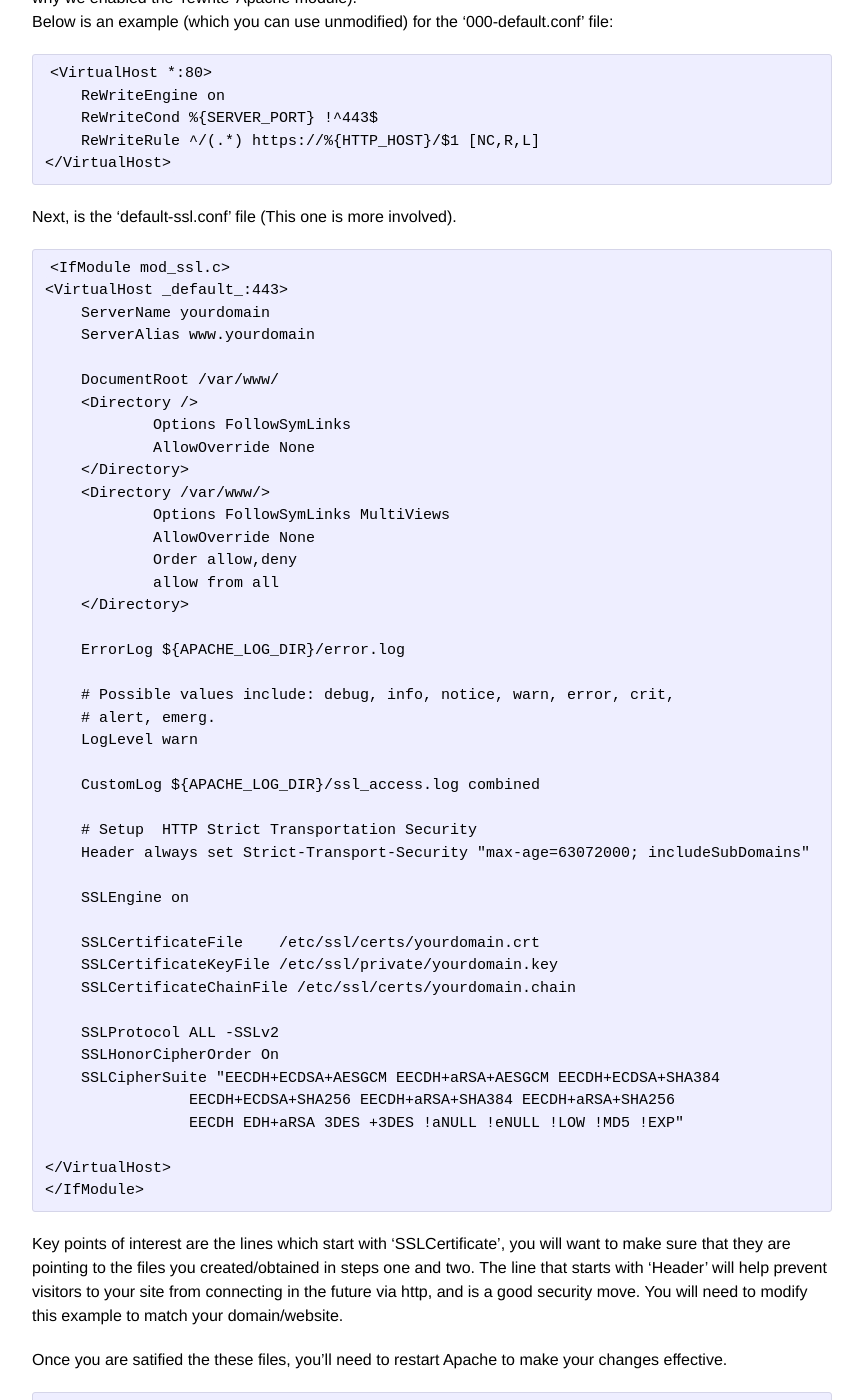
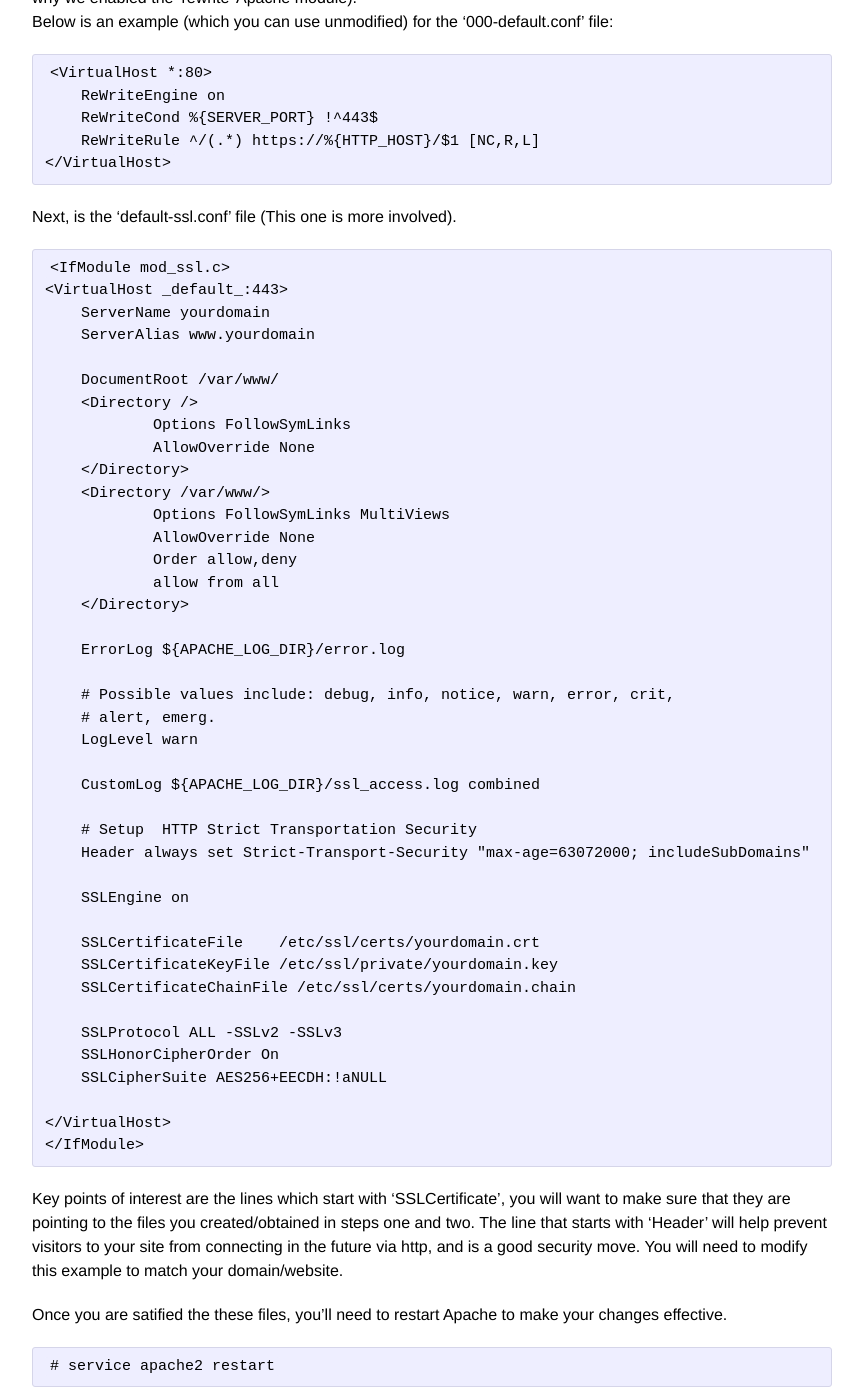
Before and after one commit to cdhop/cryptopartyutah, a Jekyll site: the page built from _posts/2014-06-05-add-ssl-to-your-site.md, in a window 1280 px wide and 1400 px high, scrolled down 2902 px. Shown: the whole window, without its empty margins (208-1071 px from the left). Built offline with Jekyll 4.4.1, drawn with Linux system fonts in a browser that asks for light colours.

Commit message:
Fixed updated SSL configuration example

```diff
--- a/_posts/2014-06-05-add-ssl-to-your-site.md
+++ b/_posts/2014-06-05-add-ssl-to-your-site.md
@@ -144,11 +144,9 @@ Next, is the 'default-ssl.conf' file (This one is more involved).
         SSLCertificateKeyFile /etc/ssl/private/yourdomain.key
         SSLCertificateChainFile /etc/ssl/certs/yourdomain.chain
 
-	    SSLProtocol ALL -SSLv2
+	    SSLProtocol ALL -SSLv2 -SSLv3
 	    SSLHonorCipherOrder On
-	    SSLCipherSuite "EECDH+ECDSA+AESGCM EECDH+aRSA+AESGCM EECDH+ECDSA+SHA384
-	 		EECDH+ECDSA+SHA256 EECDH+aRSA+SHA384 EECDH+aRSA+SHA256
-	    		EECDH EDH+aRSA 3DES +3DES !aNULL !eNULL !LOW !MD5 !EXP"
+	    SSLCipherSuite AES256+EECDH:!aNULL
 
     </VirtualHost>
     </IfModule>
```
